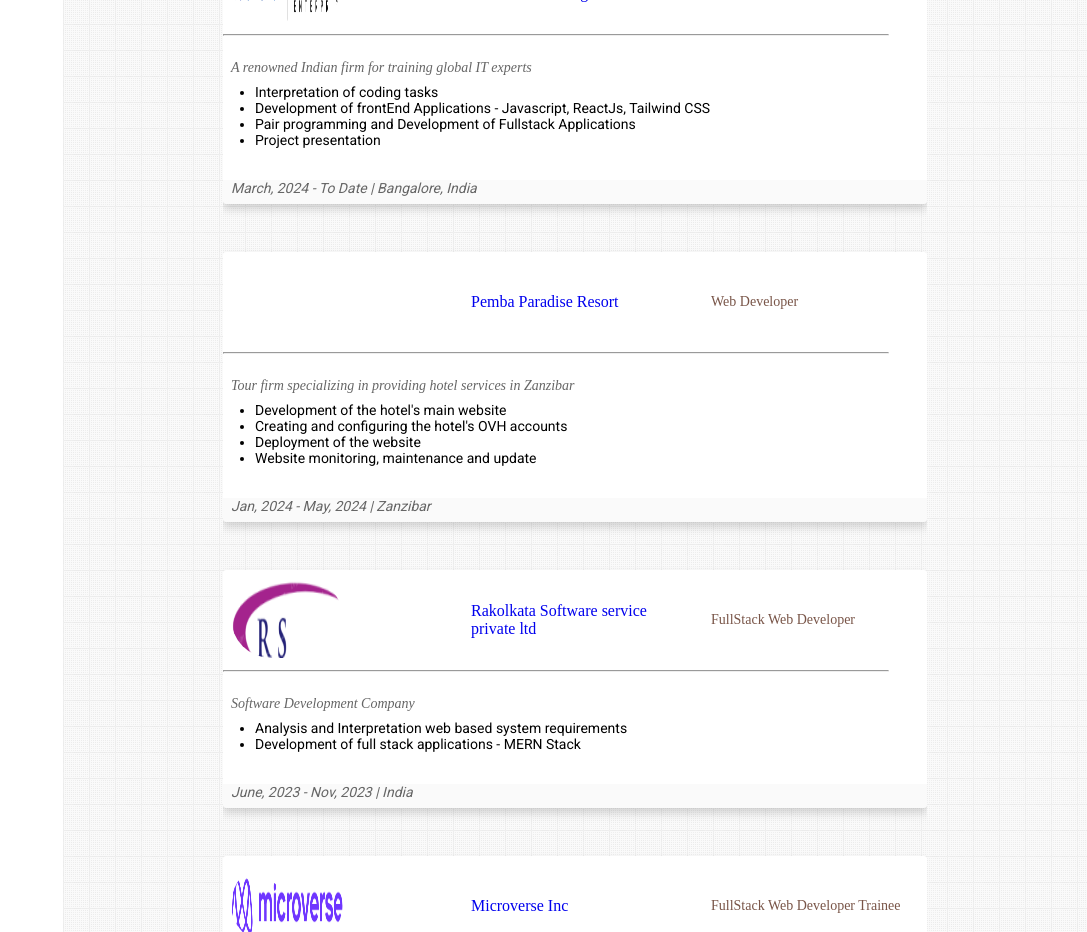
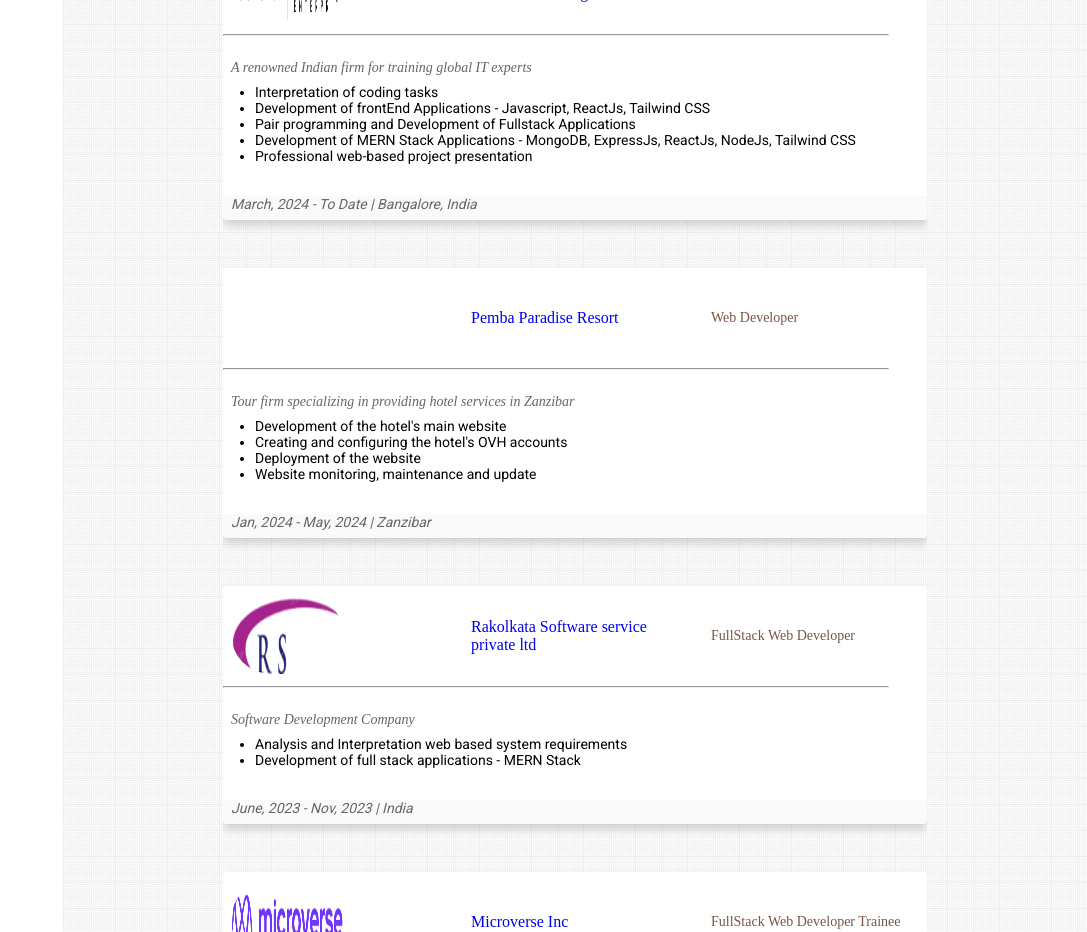
Before and after one commit to asnganje/professional-portoflio-v1, a React (Vite) app: page / in a window 1280 px wide. Shown: the part 1480-2412 px from the top of the page, without its empty margins (193-1280 px from the left). Built offline with nearby package versions, Linux system fonts and the light colour scheme.

Commit message:
Modify experience

```diff
--- a/src/pages/experience-data.js
+++ b/src/pages/experience-data.js
@@ -31,7 +31,11 @@
       },
       {
         id: nanoid(),
-        task: 'Project presentation'
+        task: 'Development of MERN Stack Applications - MongoDB, ExpressJs, ReactJs, NodeJs, Tailwind CSS'
+      },
+      {
+        id: nanoid(),
+        task: 'Professional web-based project presentation'
       }
     ]
     },
```
